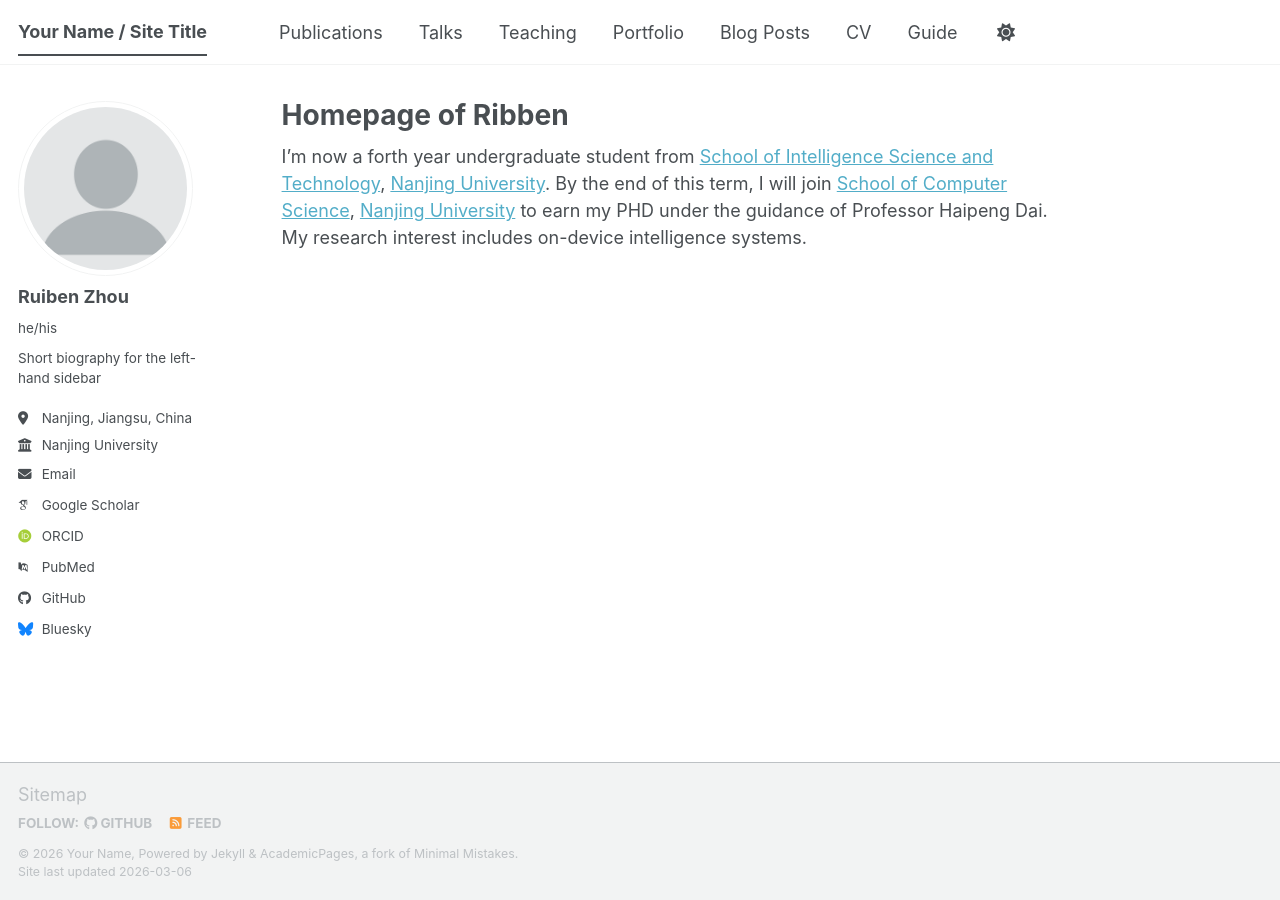
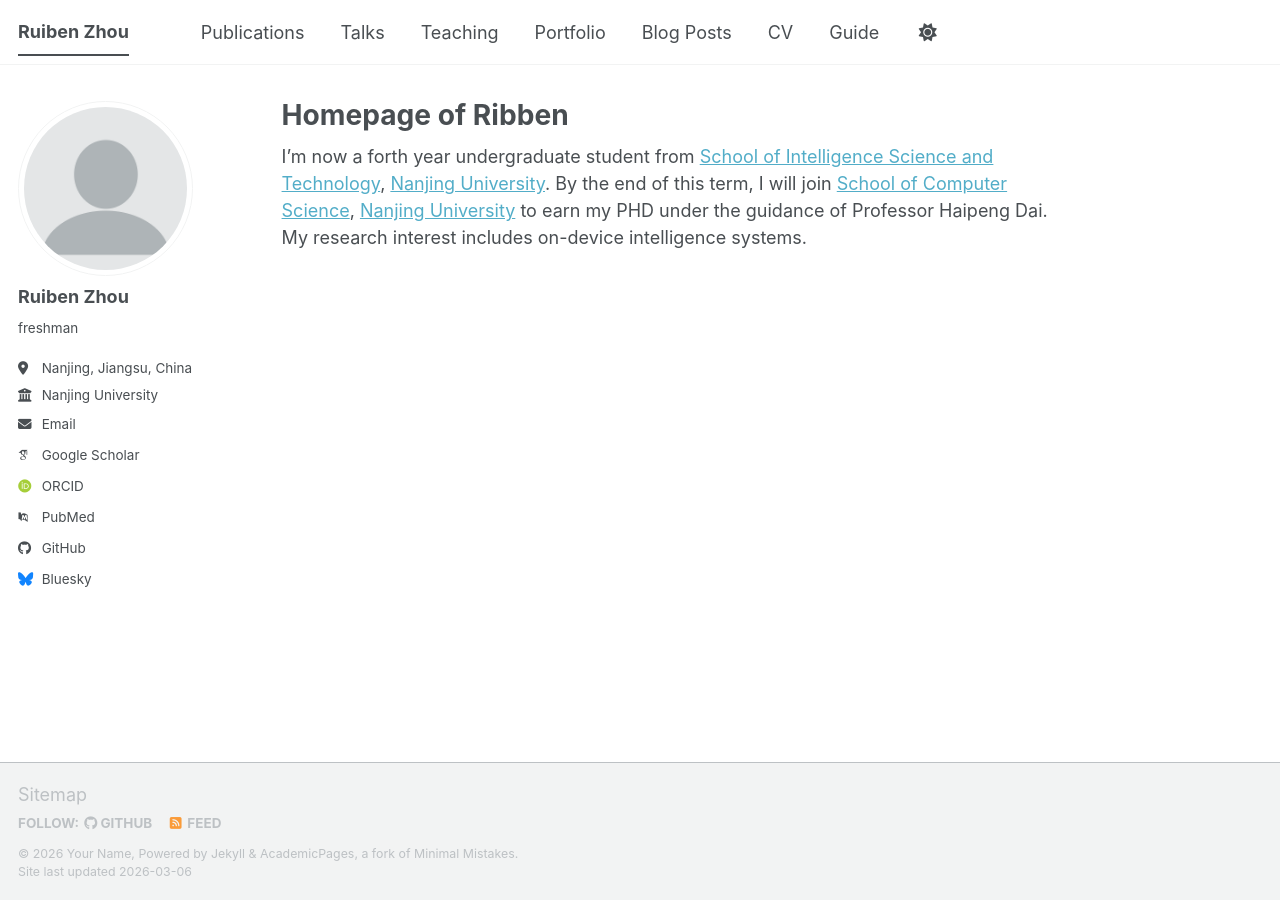
Before and after one commit to ZhouRB7/ZhouRB7.github.io, a Jekyll site: the page built from _pages/about.md, in a window 1280 px wide. Built offline with Jekyll 4.4.1, drawn with Linux system fonts in a browser that asks for light colours; some web fonts are replaced; a script bundle is joined from its source files by our own code; library files that are not in the unit come from our copies.

Commit message:
Update personal information in _config.yml

```diff
--- a/_config.yml
+++ b/_config.yml
@@ -9,7 +9,7 @@
 # Basic Site Settings
 locale                   : "en-US"
 site_theme               : "default" # The available themes options are "default", "air", "sunrise", "mint", "dirt" and "contrast"
-title                    : "Your Name / Site Title"
+title                    : "Ruiben Zhou"
 title_separator          : "-"
 name                     : &name "Your Name"
 description              : &description "Your Name's academic portfolio"   # Update this with a general description of your site, this is the default if not overridden by a page
@@ -25,12 +25,11 @@ author:
   # Biographic information
   avatar           : "profile.png"
   name             : "Ruiben Zhou"
-  pronouns         :  "he/his"
-  bio              : "Short biography for the left-hand sidebar"
+  bio              : "freshman"
   location         : "Nanjing, Jiangsu, China"
   employer         : "Nanjing University"
   uri              : # URL
-  email            : "none@example.org"
+  email            : "zhouruiben@qq.com"
 
   # Academic websites
   academia         : # URL
@@ -51,7 +50,7 @@ author:
   bitbucket        : # Username - Update with your username on the site
   codepen          : # Username
   dribbble         : # Username
-  github           : "academicpages"
+  github           : "https://github.com/ZhouRB7"
   kaggle           : # Username
   stackoverflow    : # User number or user number and name (i.e., use "1" or "1/jeff-atwood")
 
```
